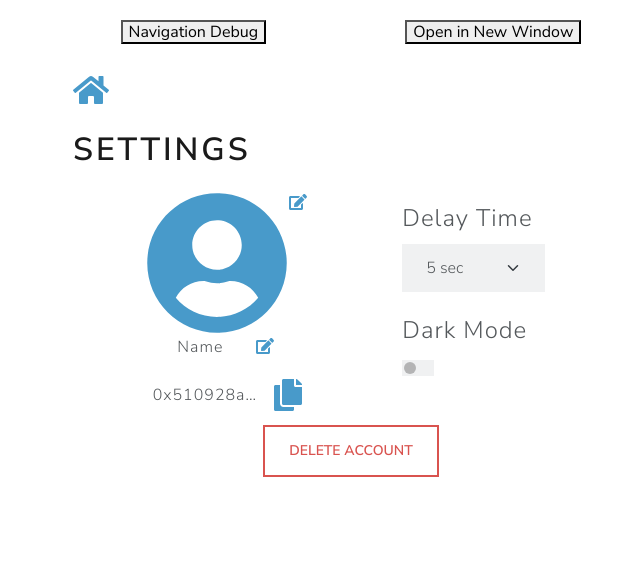
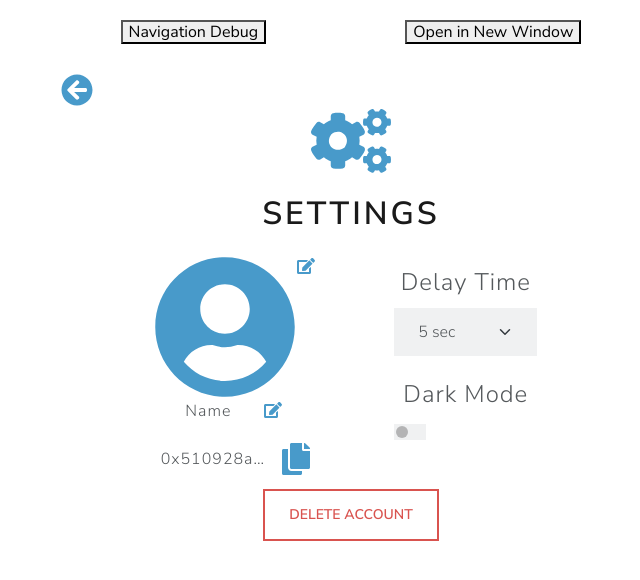
Before and after one commit to jaa2/ethereum-web-wallet, a React (Create React App) app: page /#/ProfileSettings in a window 1280 px wide. Shown: the top 580 px of the page, without its empty margins (289-929 px from the left). Built offline with nearby package versions, Linux system fonts and the light colour scheme.

Commit message:
fix center align and back button styling

```diff
--- a/src/ProfileSettings.scss
+++ b/src/ProfileSettings.scss
@@ -7,12 +7,38 @@
 
   display: flex;
   flex-direction: column;
-  // justify-content: space-evenly;
+  justify-content: space-evenly;
+  text-align: center;
   // align-items: center;
   // display: inline-block;
-  // text-align: center;
+  .back-icon {
+    align-self: flex-start;
+  }
 
-  .content-container {
+  .title-containter {
+    display: flex;
+    text-align: center;
+    justify-content: space-evenly;
+
+    .fa-icon {
+      color: $icon-color;
+    }
+
+    .h1 {
+      display: flex;
+      text-align: center;
+      justify-content: space-evenly;
+    }
+
+  }
+
+
+
+
+
+
+
+  #content-container {
     display: flex;
     justify-content: space-evenly;
 
--- a/src/ProfileSettings.tsx
+++ b/src/ProfileSettings.tsx
@@ -1,21 +1,62 @@
+import React from 'react';
 import { Link } from 'react-router-dom';
 import { FontAwesomeIcon } from '@fortawesome/react-fontawesome';
 import {
-  faUserCircle, faEdit, faHome,
+  faUserCircle, faEdit, faExclamationTriangle, faCogs, faArrowCircleLeft,
 } from '@fortawesome/free-solid-svg-icons';
 import './ProfileSettings.scss';
+import Modal from 'react-bootstrap/Modal';
 import AddressBox from './common/AddressBox';
+
+const DangerConfim = () => {
+  const [isOpen, setIsOpen] = React.useState(false);
+
+  const showModal = () => {
+    setIsOpen(true);
+  };
+
+  const hideModal = () => {
+    setIsOpen(false);
+  };
+
+  return (
+    <>
+      <div className="button-container">
+        <button type="button" className="btn btn-outline-danger" onClick={showModal}>Delete Account</button>
+        <Modal show={isOpen} onHide={hideModal}>
+          <Modal.Header>
+            <div id="max-tx-fee">
+              <h3>
+                <FontAwesomeIcon className="fa-icon" icon={faExclamationTriangle} size="2x" color="#489aca" />
+                {' '}
+                Confirm Delete Account
+              </h3>
+            </div>
+          </Modal.Header>
+          <Modal.Body>
+            If you delete account, you can not restore this account.
+            Are you sure to delete your account?
+          </Modal.Body>
+          <Modal.Footer>
+            <button type="button" className="btn btn-secondary" onClick={hideModal}>Cancel</button>
+            <button type="button" className="btn btn-danger" onClick={hideModal}>Delete</button>
+          </Modal.Footer>
+        </Modal>
+      </div>
+    </>
+  );
+};
 
 function ProfileSettings() {
   return (
-    <div id="profile-settings">
-      <div className="container">
-        <Link className="back-icon" to="/WalletSetup">
-          <FontAwesomeIcon className="fa-icon" icon={faHome} size="2x" />
+    <div id="profile-settings" className="container">
+      <Link className="back-icon" to="/Home">
+        <FontAwesomeIcon className="fa-icon" icon={faArrowCircleLeft} size="2x" />
       </Link>
-        <h1>Settings</h1>
-      </div>
-      <div className="content-container">
+      <div id="content" className="container">
+        <FontAwesomeIcon className="fa-icon" icon={faCogs} size="4x" />
+        <h1 className="text-center">Settings</h1>
+        <div id="content-container" className="container">
           <div className="profile-left-section">
             <div className="profile-picture-edit">
               <div className="pic-section">
@@ -37,7 +78,6 @@ function ProfileSettings() {
             <AddressBox address="0x510928a823b" />
           </div>
           <div id="profile-right-section">
-          <div id="delay-selection">
             <fieldset>
               <legend className="mt-1">Delay Time</legend>
               <div className="form-group">
@@ -49,7 +89,7 @@ function ProfileSettings() {
                 </select>
               </div>
             </fieldset>
-          </div>
+            {/* </div> */}
             <div id="dark-mode">
               <fieldset>
                 <legend className="mt-1">Dark Mode</legend>
@@ -60,9 +100,8 @@ function ProfileSettings() {
             </div>
           </div>
         </div>
-      <div className="button-container">
-        <button type="button" className="btn btn-outline-danger">Delete Account</button>
       </div>
+      <DangerConfim />
     </div>
   );
 }
```
Lines whose indentation alone changed are shown as unchanged.
